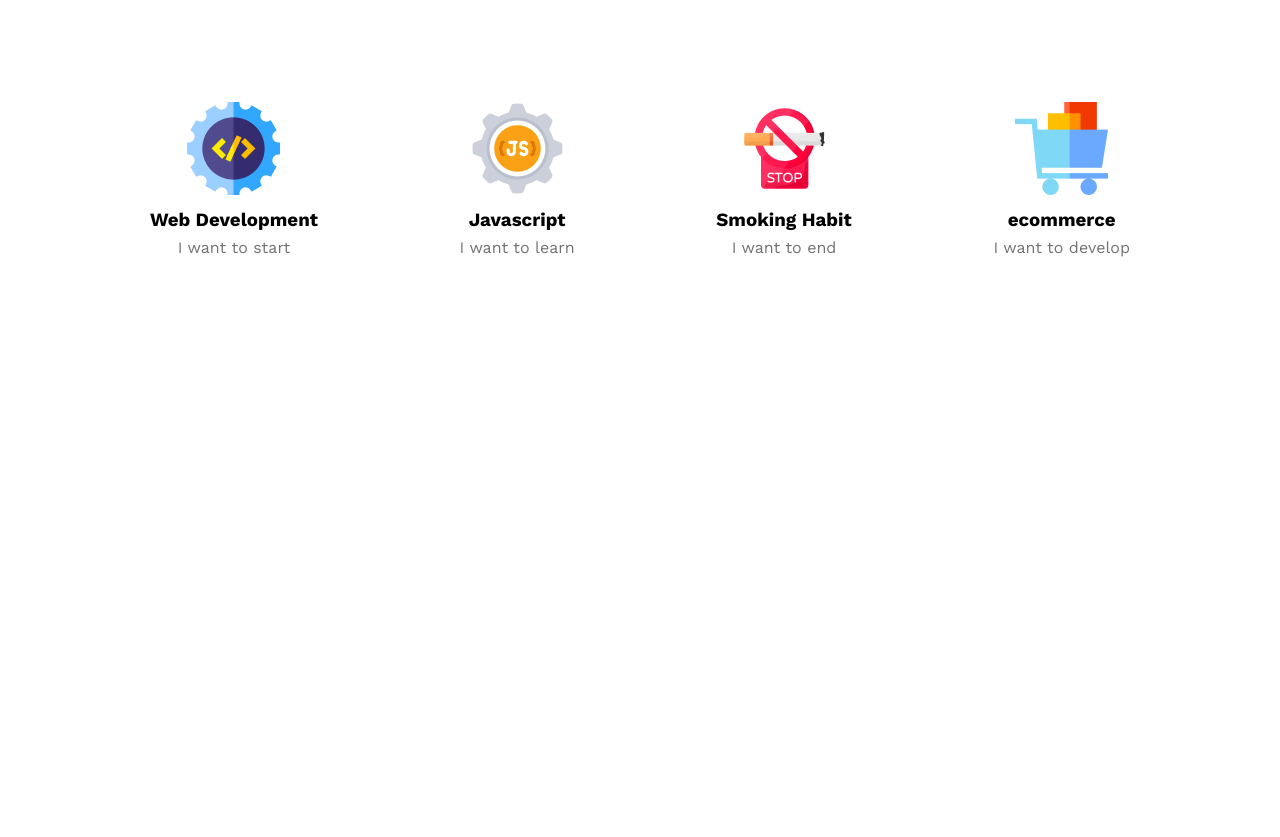
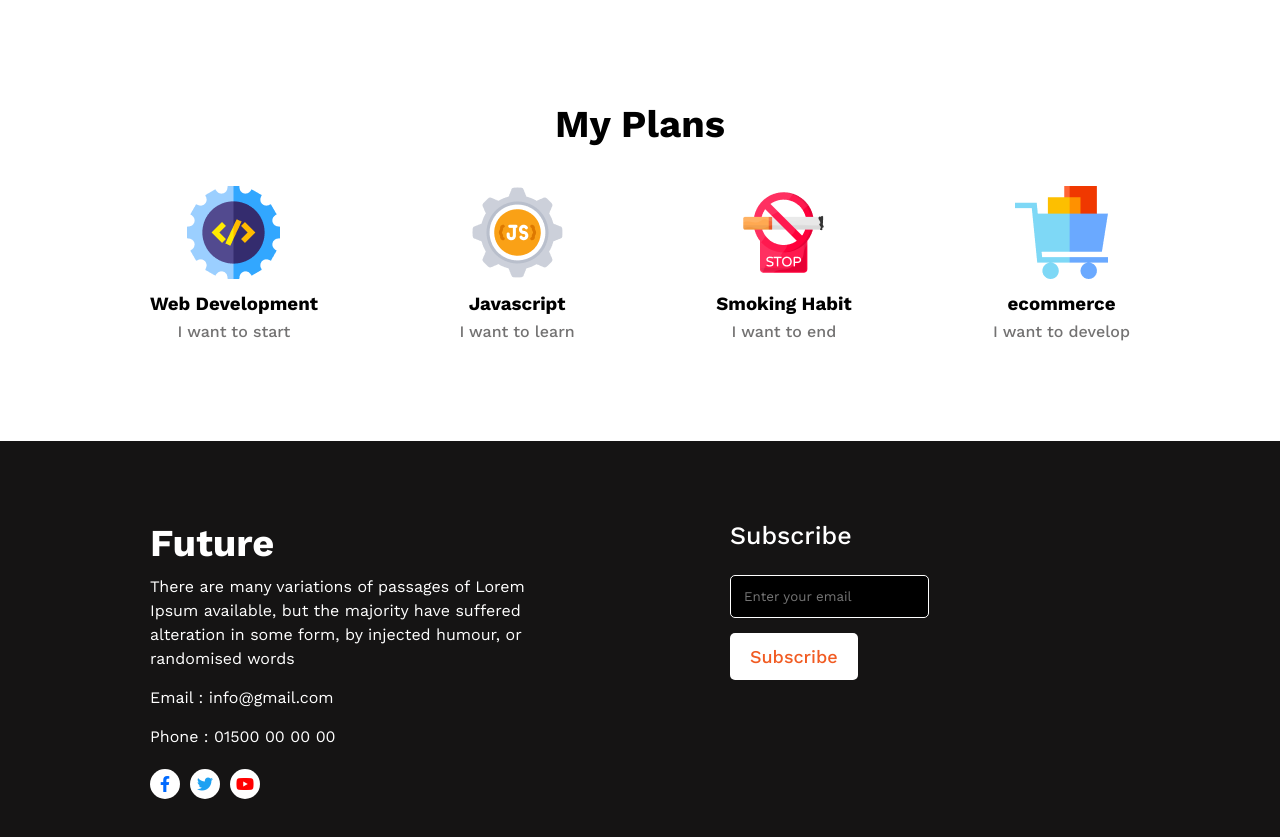
Before and after one commit to jarinazmi/new-year-new-me, a plain HTML site: page index.html in a window 1280 px wide. Shown: the part 1588-2425 px from the top of the page. Before the commit the page ends 1945 px from the top, so only its background shows below. Drawn offline with nearby package versions, Linux system fonts and the light colour scheme.

Commit message:
footer section is added

```diff
--- a/index.html
+++ b/index.html
@@ -49,6 +49,8 @@
         </section>
         <!-- plan section starts from here -->
         <section id="plan">
+            <h2>My Plans</h2>
+            <div class="main-package">
                 <div class="custom">
                     <img src="images/web.png" alt="">
                     <h3>Web Development</h3>
@@ -69,10 +71,36 @@
                     <h3>ecommerce</h3>
                     <p>I want to develop</p>
                 </div>
+            </div>
         </section>
+
+
+        <!-- positive mindset section starts from here -->
+        <section id="positive-mindset">
+            <div class="custom"></div>
+        </section>
+
     </main>
+
     <footer>
+        <div class="custom">
+            <h2>Future</h2>
+            <p>There are many variations of passages of Lorem Ipsum available, but the majority have suffered alteration
+                in some form, by injected humour, or randomised words</p>
+            <p class="mail">Email : info@gmail.com</p>
+            <p>Phone : 01500 00 00 00</p>
+            <div class="social-icons">
+                <a href="#" class="icon-item"><i class="fa-brands fa-facebook-f"></i></a>
+                <a href="#" class="icon-item"><i class="fa-brands fa-twitter"></i></a>
+                <a href="#" class="icon-item"><i class="fa-brands fa-youtube"></i></a>
+            </div>
+        </div>
+        <div class="custom">
 
+            <h5>Subscribe</h5>
+            <p><input type="email" placeholder="Enter your email"></p>
+            <p><input type="submit" value="Subscribe"></p>
+        </div>
     </footer>
 </body>
 
--- a/styles/styles.css
+++ b/styles/styles.css
@@ -56,7 +56,7 @@ header .custom button {
 }
 
 #failure h2 {
-    font-size: 45px;
+    font-size: 44px;
     margin-bottom: 20px;
 }
 
@@ -77,9 +77,19 @@ header .custom button {
 /* plan section starts from here */
 
 #plan {
+
+    padding: 0 150px 100px;
+}
+
+#plan h2 {
+    font-size: 38px;
+    margin-bottom: 40px;
+    text-align: center;
+}
+
+#plan .main-package {
     display: flex;
     justify-content: space-between;
-    padding: 0 150px 100px;
 }
 
 #plan .custom {
@@ -92,5 +102,89 @@ header .custom button {
 
 #plan .custom p {
     margin-top: 7px;
+    font-weight: 500;
     color: #737272;
 }
+
+/* footer section starts from here */
+footer {
+    display: flex;
+    gap: 180px;
+    padding: 80px 150px;
+    background-color: #151414;
+    color: white;
+
+}
+
+
+footer .custom {
+    width: 45%;
+}
+
+footer .social-icons {
+    display: flex;
+    gap: 10px;
+    margin-top: 20px;
+}
+
+footer .icon-item {
+    display: flex;
+    background: white;
+    border-radius: 50%;
+    height: 30px;
+    width: 30px;
+    align-items: center;
+    justify-content: center;
+    text-decoration: none;
+}
+
+.fa-facebook-f {
+    color: #006AFF;
+}
+
+.fa-twitter {
+    color: #1DA1F2;
+}
+
+.fa-youtube {
+    color: #FF0000;
+}
+
+footer h2 {
+    font-size: 38px;
+    margin-bottom: 10px;
+}
+
+footer p {
+    line-height: 1.5em;
+}
+
+footer .mail {
+    margin: 15px 0;
+}
+
+footer h5 {
+    font-size: 25px;
+    font-weight: 500;
+}
+
+input[type="email"] {
+    border: 1px solid white;
+    padding: 13px;
+    margin-top: 25px;
+    border-radius: 5px;
+    background: black;
+    color: white;
+}
+
+input[type="submit"] {
+    border: none;
+    padding: 13px 20px;
+    margin-top: 15px;
+    border-radius: 5px;
+    display: inherit;
+    background-color: white;
+    color: #F15B22;
+    font-size: 18px;
+    font-weight: 500;
+}
```
Lines whose indentation alone changed are shown as unchanged.
